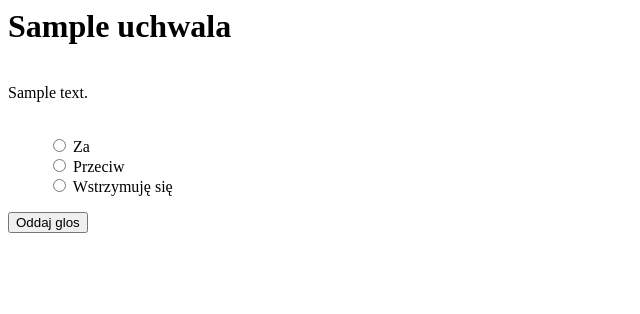
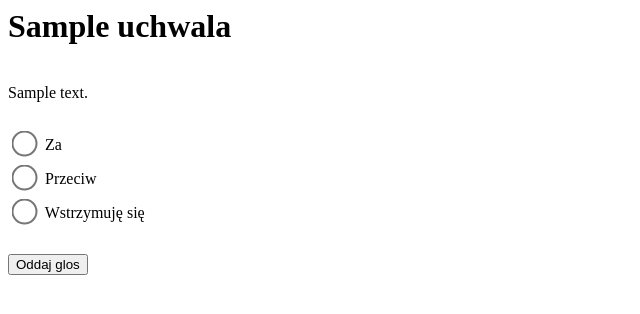
Before and after one commit to robert-dzwierzynski/Sesja-glosowanie, a Django app: template Sesja/Glosowanie/templates/glosowanie.html in a window 1280 px wide. Shown: the top 314 px of the page, without its empty margins (0-640 px from the left). Run offline with Django 3.2, Linux system fonts and the light colour scheme; the template is opened without the code that fills it: values that come from a table or form of the project are taken from there, others are empty; tables that the repository leaves empty hold one stand-in row (values such as "Sample post").

Commit message:
Edit radiobuttons
Powiększenie radiobuttonów w głosowaniu.

```diff
--- a/Sesja/Glosowanie/templates/glosowanie.html
+++ b/Sesja/Glosowanie/templates/glosowanie.html
@@ -1,8 +1,14 @@
 <style>
     li {
-  list-style-type : none;
-}
-
+        list-style-type : none;
+        margin: 0px 0px 0px 0px
+    }
+    input[type="radio"] {
+        margin: 0 10px 20px -30px;
+        -ms-transform: scale(2.0); /* IE 9 */
+        -webkit-transform: scale(2.0); /* Chrome, Safari, Opera */
+        -transform: scale(2.0);
+    }
 </style>
 
 {% block content %}
```
